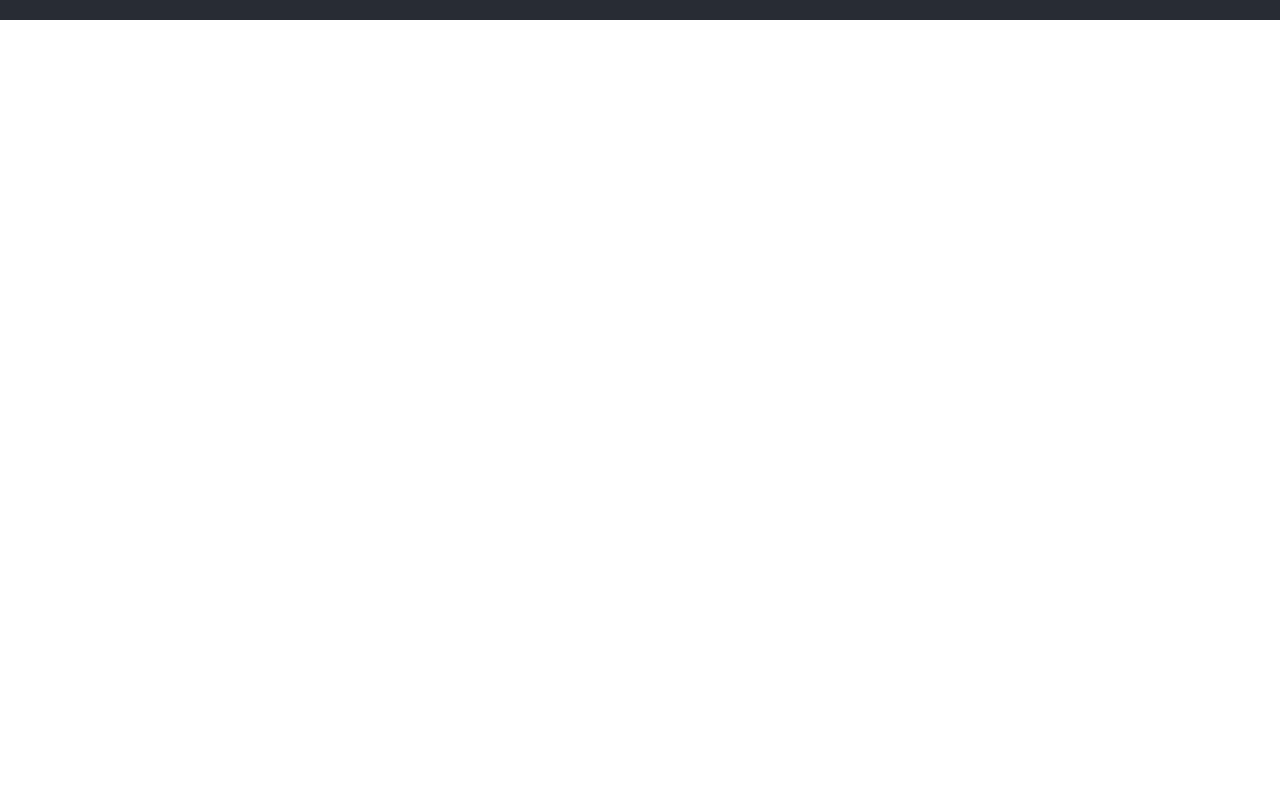
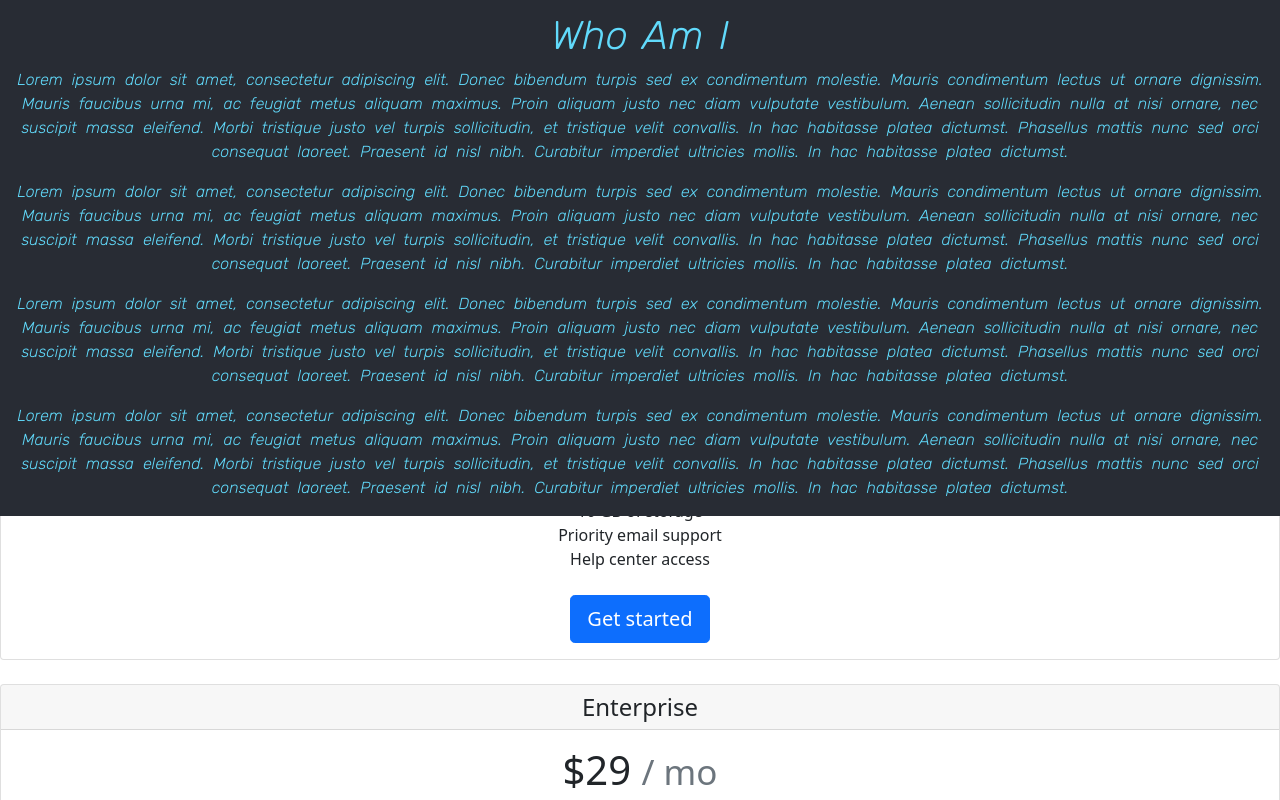
Before and after one commit to D-Whipp/react-portfolio, a React (Create React App) app: page / in a window 1280 px wide. Shown: the part 780-1580 px from the top of the page. Before the commit the page ends 800 px from the top, so only its background shows below. Built offline with nearby package versions, Linux system fonts and the light colour scheme.

Commit message:
adding bootstrap cards

```diff
--- a/src/App.css
+++ b/src/App.css
@@ -137,22 +137,22 @@ nav ul li {
 
 /* ****** Header main offer button******* */
 .btn-main-offer {
+  background-color: #5a585d;
   border: 3px solid var(--primary-blue);
+  border-radius: 10px;
+  color: #000000;
+  font-size: 1.5rem;
   text-transform: uppercase;
-  font-size: 1.5rem;
-  border-radius: 10px;
+  margin-top: 3rem;
+  opacity: 0.9;
   padding: 0.6rem 0.75rem 0.75rem 0.75rem;
-  color: #000000;
-  margin-top: 3rem;
+  text-shadow: 1px 1px var(--primary-blue);
   z-index: 2;
-  background-color: #5a585d;
-  opacity: 0.9;
-  text-shadow: 1px 1px var(--primary-blue);
 }
 
 .btn-main-offer:hover {
+  background-color: var(--primary-blue);
   text-decoration: none;
-  background-color: var(--primary-blue);
 }
 
 /* ******** TS Particles ******** */
@@ -178,6 +178,20 @@ nav ul li {
   }
 }
 
+/* ********* About Me ********** */
+.about-me {
+  align-items: center;
+  background-color: var(--secondary-color);
+  color: var(--primary-blue);
+  font-family: "Rubik", sans-serif;
+  line-height: 1.5;
+  word-spacing: 0.3rem;
+  justify-content: center;
+  position: absolute;
+  text-align: center;
+  z-index: 2;
+}
+
 /* ******** Footer ******** */
 .footer {
   position: fixed;
@@ -187,6 +201,6 @@ nav ul li {
   background-color: var(--secondary-color);
   color: var(--primary-blue);
   text-align: center;
-  z-index: 5;
+  z-index: 2;
   padding-top: 10px;
 }
--- a/src/App.js
+++ b/src/App.js
@@ -2,6 +2,8 @@ import "./App.css";
 import "bootstrap/dist/css/bootstrap.min.css";
 import Navbar from "./components/Navbar/Navbar";
 import Header from "./components/Header/Header";
+import About from "./components/About/About";
+import Projects from "./components/Projects/Projects";
 import Footer from "./components/Footer/Footer";
 import Particles from "react-tsparticles";
 
@@ -104,6 +106,8 @@ function App() {
       />
       <Navbar></Navbar>
       <Header></Header>
+      <About></About>
+      <Projects></Projects>
       <Footer></Footer>
     </>
   );
--- /dev/null
+++ b/src/components/About/About.js
@@ -0,0 +1,57 @@
+import React from "react";
+
+function About() {
+  return (
+    <section id="about-me" className="about-me">
+      <h1>Who Am I</h1>
+      <div>
+        <p>
+          Lorem ipsum dolor sit amet, consectetur adipiscing elit. Donec
+          bibendum turpis sed ex condimentum molestie. Mauris condimentum lectus
+          ut ornare dignissim. Mauris faucibus urna mi, ac feugiat metus aliquam
+          maximus. Proin aliquam justo nec diam vulputate vestibulum. Aenean
+          sollicitudin nulla at nisi ornare, nec suscipit massa eleifend. Morbi
+          tristique justo vel turpis sollicitudin, et tristique velit convallis.
+          In hac habitasse platea dictumst. Phasellus mattis nunc sed orci
+          consequat laoreet. Praesent id nisl nibh. Curabitur imperdiet
+          ultricies mollis. In hac habitasse platea dictumst.
+        </p>
+        <p>
+          Lorem ipsum dolor sit amet, consectetur adipiscing elit. Donec
+          bibendum turpis sed ex condimentum molestie. Mauris condimentum lectus
+          ut ornare dignissim. Mauris faucibus urna mi, ac feugiat metus aliquam
+          maximus. Proin aliquam justo nec diam vulputate vestibulum. Aenean
+          sollicitudin nulla at nisi ornare, nec suscipit massa eleifend. Morbi
+          tristique justo vel turpis sollicitudin, et tristique velit convallis.
+          In hac habitasse platea dictumst. Phasellus mattis nunc sed orci
+          consequat laoreet. Praesent id nisl nibh. Curabitur imperdiet
+          ultricies mollis. In hac habitasse platea dictumst.
+        </p>
+        <p>
+          Lorem ipsum dolor sit amet, consectetur adipiscing elit. Donec
+          bibendum turpis sed ex condimentum molestie. Mauris condimentum lectus
+          ut ornare dignissim. Mauris faucibus urna mi, ac feugiat metus aliquam
+          maximus. Proin aliquam justo nec diam vulputate vestibulum. Aenean
+          sollicitudin nulla at nisi ornare, nec suscipit massa eleifend. Morbi
+          tristique justo vel turpis sollicitudin, et tristique velit convallis.
+          In hac habitasse platea dictumst. Phasellus mattis nunc sed orci
+          consequat laoreet. Praesent id nisl nibh. Curabitur imperdiet
+          ultricies mollis. In hac habitasse platea dictumst.
+        </p>
+        <p>
+          Lorem ipsum dolor sit amet, consectetur adipiscing elit. Donec
+          bibendum turpis sed ex condimentum molestie. Mauris condimentum lectus
+          ut ornare dignissim. Mauris faucibus urna mi, ac feugiat metus aliquam
+          maximus. Proin aliquam justo nec diam vulputate vestibulum. Aenean
+          sollicitudin nulla at nisi ornare, nec suscipit massa eleifend. Morbi
+          tristique justo vel turpis sollicitudin, et tristique velit convallis.
+          In hac habitasse platea dictumst. Phasellus mattis nunc sed orci
+          consequat laoreet. Praesent id nisl nibh. Curabitur imperdiet
+          ultricies mollis. In hac habitasse platea dictumst.
+        </p>
+      </div>
+    </section>
+  );
+}
+
+export default About;
--- a/src/components/Navbar/Navbar.js
+++ b/src/components/Navbar/Navbar.js
@@ -1,5 +1,4 @@
 import React from "react";
-import { Link, NavLink } from "react-router-dom";
 // React font awesome
 import { FontAwesomeIcon } from "@fortawesome/react-fontawesome";
 import { faBars } from "@fortawesome/free-solid-svg-icons";
@@ -29,12 +28,12 @@ const Navbar = () => {
         <div className="collapse navbar-collapse" id="navbarSupportedContent">
           <ul className="navbar-nav ms-auto">
             <li className="nav-item active">
-              <a className="nav-link" href="www.google.com">
+              <a className="nav-link" href="/">
                 Home
               </a>
             </li>
             <li className="nav-item">
-              <a className="nav-link" href="www.google.com">
+              <a className="nav-link" href="#about-me">
                 About Me
               </a>
             </li>
--- /dev/null
+++ b/src/components/Projects/Projects.js
@@ -0,0 +1,114 @@
+import React from "react";
+
+function Projects() {
+  return (
+    <div className="card-deck mb-3 text-center">
+      <div className="card mb-4 box-shadow">
+        <div className="card-header">
+          <h4 className="my-0 font-weight-normal">Free</h4>
+        </div>
+        <div className="card-body">
+          <h1 className="card-title pricing-card-title">
+            $0 <small className="text-muted">/ mo</small>
+          </h1>
+          <ul className="list-unstyled mt-3 mb-4">
+            <li>10 users included</li>
+            <li>2 GB of storage</li>
+            <li>Email support</li>
+            <li>Help center access</li>
+          </ul>
+          <button
+            type="button"
+            className="btn btn-lg btn-block btn-outline-primary"
+          >
+            Sign up for free
+          </button>
+        </div>
+      </div>
+      <div className="card mb-4 box-shadow">
+        <div className="card-header">
+          <h4 className="my-0 font-weight-normal">Pro</h4>
+        </div>
+        <div className="card-body">
+          <h1 className="card-title pricing-card-title">
+            $15 <small className="text-muted">/ mo</small>
+          </h1>
+          <ul className="list-unstyled mt-3 mb-4">
+            <li>20 users included</li>
+            <li>10 GB of storage</li>
+            <li>Priority email support</li>
+            <li>Help center access</li>
+          </ul>
+          <button type="button" className="btn btn-lg btn-block btn-primary">
+            Get started
+          </button>
+        </div>
+      </div>
+      <div className="card mb-4 box-shadow">
+        <div className="card-header">
+          <h4 className="my-0 font-weight-normal">Enterprise</h4>
+        </div>
+        <div className="card-body">
+          <h1 className="card-title pricing-card-title">
+            $29 <small className="text-muted">/ mo</small>
+          </h1>
+          <ul className="list-unstyled mt-3 mb-4">
+            <li>30 users included</li>
+            <li>15 GB of storage</li>
+            <li>Phone and email support</li>
+            <li>Help center access</li>
+          </ul>
+          <button type="button" className="btn btn-lg btn-block btn-primary">
+            Contact us
+          </button>
+        </div>
+      </div>
+    </div>
+  );
+}
+
+export default Projects;
+
+// <article id="my-work" className="article-card">
+// <h3 class="width-s">Work</h3>
+// <div class="work-img-container">
+//   <div class="primary-img">
+//     <a href="https://d-whipp.github.io/first-bootcamp-challenge/">
+//       <h4>Horiseon Project</h4>
+//       <img src="./assets/images/horiseon-project.png" alt="" />
+//     </a>
+//   </div>
+//   <div class="flex-container">
+//     <div class="work-img">
+//       <a href="https://d-whipp.github.io/run-buddy/">
+//         <h4>Run Buddy</h4>
+//         <img
+//           src="./assets/images/run-buddy-project.png"
+//           alt="Run Buddy"
+//         />
+//       </a>
+//     </div>
+//     <div class="work-img">
+//       <a href="https://lucawic.github.io/api-pro/">
+//         <h4>Camping Buddy</h4>
+//         <img
+//           src="./assets/images/campingBuddyThumbnail.png"
+//           alt="Camping Buddy"
+//         />
+//       </a>
+//     </div>
+//     <div class="work-img">
+//       <a href="https://cryptic-hamlet-34193.herokuapp.com/">
+//         <h4>Sports Vibes</h4>
+//         <img
+//           src="./assets/images/SportsVibes.png"
+//           alt="sports vibes screenshot"
+//         />
+//       </a>
+//     </div>
+//     <div class="work-img">
+//       <img src="./assets/images/placeholder-img.png" alt="" />
+//     </div>
+//   </div>
+// </div>
+// </article>
```
